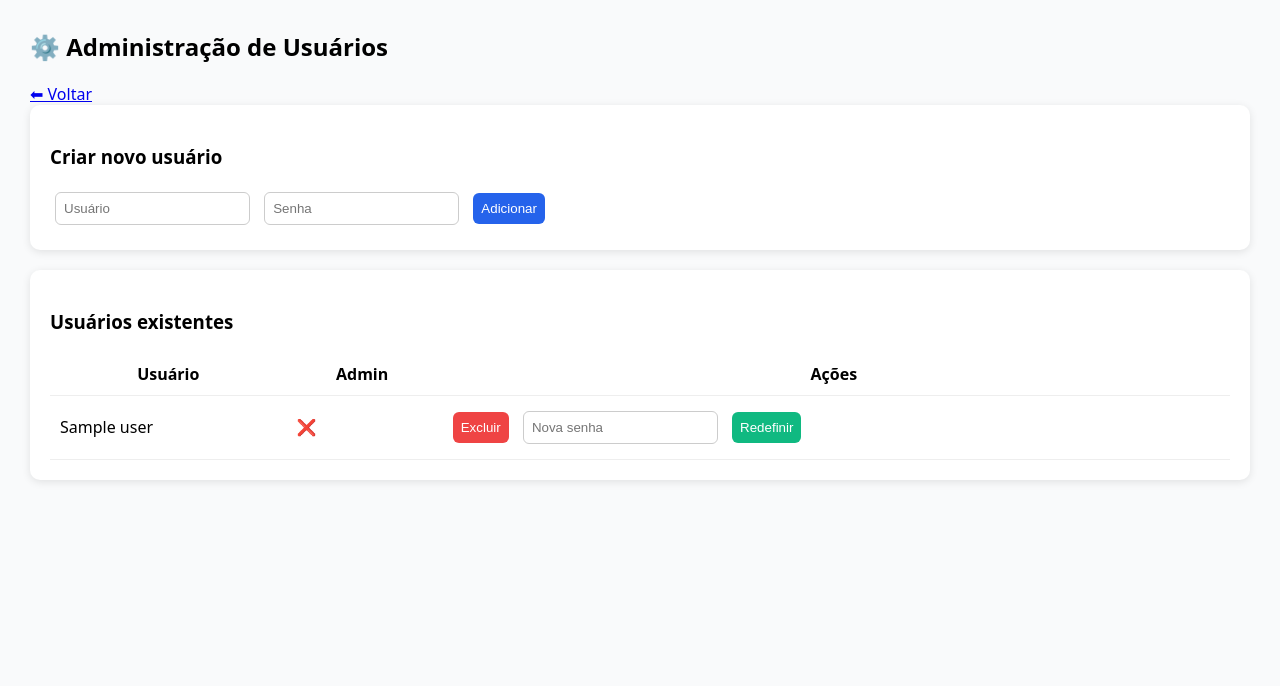
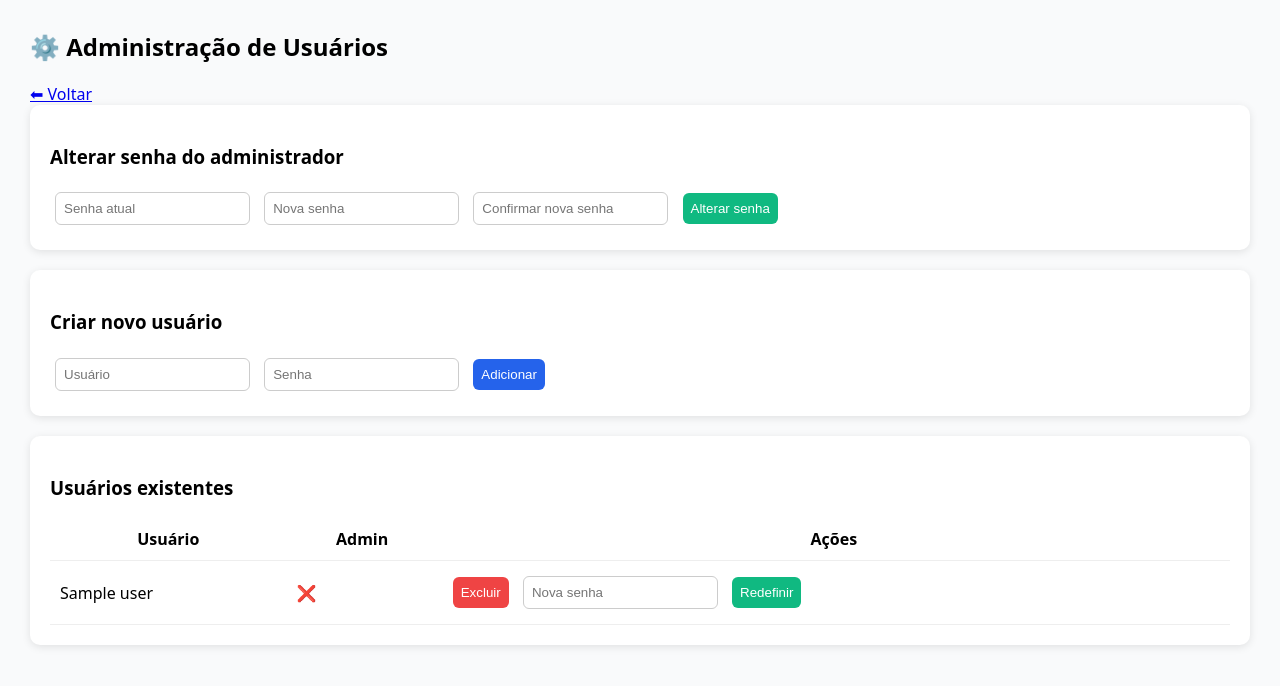
Before and after one commit to rosariomarcose/dns-server, a Flask app: template dns-server/templates/admin.html in a window 1280 px wide. Shown: the top 686 px of the page. Run offline with Flask 3, Linux system fonts and the light colour scheme; the template is opened without the code that fills it: most values are stand-ins (such as "Sample title", 1, 10 or a date in 2020); parts of the project's set-up code (start-up, migrations or seed data) failed here and were passed over.

Commit message:
Adicionado a opção para alterar a senha do usuário administrador.

```diff
--- a/dns-server/app.py
+++ b/dns-server/app.py
@@ -200,6 +200,62 @@ def admin_panel():
     return render_template("admin.html", users=load_users())
 
 # -----------------------------
+# Troca de senha (admin) — versão segura e estrita
+# -----------------------------
+@app.route("/change_password", methods=["GET", "POST"])
+@login_required
+def change_password():
+    # Apenas o admin pode trocar sua senha
+    if session.get("user") != "admin":
+        flash("Apenas o administrador pode alterar sua senha.", "danger")
+        return redirect("/admin")
+
+    users = load_users()
+
+    if request.method == "POST":
+        current_password = request.form.get("current_password", "").strip()
+        new_password = request.form.get("new_password", "").strip()
+        confirm_password = request.form.get("confirm_password", "").strip()
+
+        # Verifica se os campos estão preenchidos
+        if not current_password or not new_password or not confirm_password:
+            flash("Preencha todos os campos antes de continuar.", "warning")
+            return redirect("/admin")
+
+        # Pega o hash atual do admin
+        admin_data = users.get("admin")
+        if not admin_data or "password" not in admin_data:
+            flash("Erro interno: senha do admin não encontrada.", "danger")
+            return redirect("/admin")
+
+        stored_hash = admin_data["password"].encode()
+
+        # 1️⃣ Confere se a senha atual é correta
+        if not bcrypt.checkpw(current_password.encode(), stored_hash):
+            flash("Senha atual incorreta. Nenhuma alteração foi feita.", "danger")
+            return redirect("/admin")
+
+        # 2️⃣ Confere se a nova senha bate com a confirmação
+        if new_password != confirm_password:
+            flash("A nova senha e a confirmação não são iguais. Nenhuma alteração foi feita.", "warning")
+            return redirect("/admin")
+
+        # 3️⃣ Política mínima de segurança
+        if len(new_password) < 6:
+            flash("A nova senha precisa ter pelo menos 6 caracteres.", "warning")
+            return redirect("/admin")
+
+        # 4️⃣ Tudo certo → salva o novo hash
+        new_hash = bcrypt.hashpw(new_password.encode(), bcrypt.gensalt()).decode()
+        users["admin"]["password"] = new_hash
+        save_users(users)
+
+        flash("Senha alterada com sucesso!", "success")
+        return redirect("/admin")
+
+    return redirect("/admin")
+
+# -----------------------------
 if __name__ == "__main__":
     print("""
     DNS SERVER LOCAL (APENAS REDE INTERNA)
--- a/dns-server/data/hosts.json
+++ b/dns-server/data/hosts.json
@@ -9,6 +9,7 @@
     "erp_gabriel.waybe.com.br": "192.168.5.175",
     "api_gabriel.waybe.com.br": "192.168.5.175",
     "dns-resolver.waybe.com.br": "192.168.5.248",
-    "erpwaybe_homolog.waybe.com.br": "192.168.5.48"
+    "erpwaybe_homolog.waybe.com.br": "192.168.5.48",
+    "firewall.sifat.com.br": "192.168.5.1"
   }
 }
--- a/dns-server/data/users.json
+++ b/dns-server/data/users.json
@@ -1,6 +1,6 @@
 {
   "admin": {
-    "password": "$2b$12$n.SiGDbmT.iEEryP8B0ukeqwzPcCJsclQNzhUWTB2o8lrQtEZC6wq",
+    "password": "$2b$12$FgkyKb1e4A9Wxdiowc2SIu5BgJtInKd9BaPBHIXpHDiAysGj2Djka",
     "is_admin": true
   },
   "rosario": {
--- a/dns-server/templates/admin.html
+++ b/dns-server/templates/admin.html
@@ -10,11 +10,24 @@
     button { cursor: pointer; background: #2563eb; color: white; border: none; }
     table { width: 100%; border-collapse: collapse; margin-top: 10px; }
     th, td { padding: 10px; border-bottom: 1px solid #eee; }
+    .danger { background: #ef4444 !important; }
+    .success { background: #10b981 !important; }
   </style>
 </head>
 <body>
   <h2>⚙️ Administração de Usuários</h2>
   <a href="/">⬅ Voltar</a>
+
+  <!-- Troca de senha do admin -->
+  <div class="card">
+    <h3>Alterar senha do administrador</h3>
+    <form method="post" action="/change_password">
+      <input type="password" name="current_password" placeholder="Senha atual" required>
+      <input type="password" name="new_password" placeholder="Nova senha" required>
+      <input type="password" name="confirm_password" placeholder="Confirmar nova senha" required>
+      <button type="submit" class="success">Alterar senha</button>
+    </form>
+  </div>
 
   <div class="card">
     <h3>Criar novo usuário</h3>
@@ -39,13 +52,13 @@
           <form method="post" style="display:inline;">
             <input type="hidden" name="action" value="delete">
             <input type="hidden" name="username" value="{{ user }}">
-            <button type="submit" style="background:#ef4444;">Excluir</button>
+            <button type="submit" class="danger">Excluir</button>
           </form>
           <form method="post" style="display:inline;">
             <input type="hidden" name="action" value="reset">
             <input type="hidden" name="username" value="{{ user }}">
             <input type="text" name="new_password" placeholder="Nova senha" required>
-            <button type="submit" style="background:#10b981;">Redefinir</button>
+            <button type="submit" class="success">Redefinir</button>
           </form>
           {% endif %}
         </td>
```
